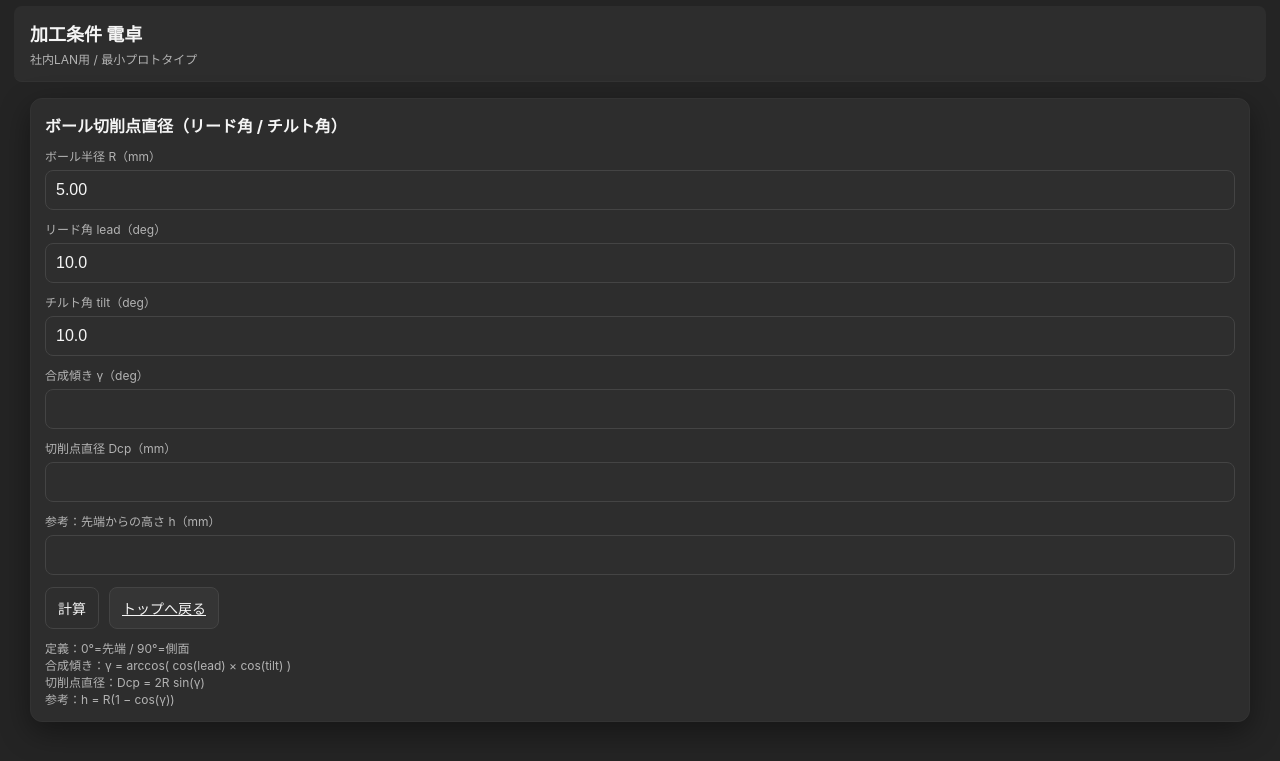
After one commit to m1tkd23-lang/machining-condition-calculator, a Flask app: page /calc/ball-end-contact-diameter in a window 1280 px wide. The commit adds this page. Shown: the top 761 px of the page. Run offline with Flask 3, Linux system fonts and the light colour scheme.

Commit message:
feat: Add ball end contact diameter calculator and corresponding UI components

```diff
--- a/apps/main.py
+++ b/apps/main.py
@@ -56,6 +56,12 @@ def create_app() -> Flask:
     def calc_drill_point_height():
         return render_template("calculators/drill_point_height.html")
 
+    @app.get("/calc/ball-end-contact-diameter")
+    def calc_ball_end_contact_diameter():
+        return render_template("calculators/ball_end_contact_diameter.html")
+
+
+
 
 
     @app.get("/health")
--- /dev/null
+++ b/web/js/calculators/ball_end_contact.js
@@ -0,0 +1,58 @@
+// web/js/calculators/ball_end_contact.js
+
+(function () {
+    const PI = Math.PI;
+
+    function isFiniteNumber(x) {
+        return Number.isFinite(x);
+    }
+
+    function deg2rad(deg) {
+        return (deg * PI) / 180.0;
+    }
+
+    function rad2deg(rad) {
+        return (rad * 180.0) / PI;
+    }
+
+    // 合成傾き γ（deg）: cosγ = cos(lead)cos(tilt)
+    function calcGammaDegFromLeadTilt(lead_deg, tilt_deg) {
+        if (!isFiniteNumber(lead_deg) || !isFiniteNumber(tilt_deg)) return null;
+        if (lead_deg < 0 || tilt_deg < 0) return null;
+
+        const a = deg2rad(lead_deg);
+        const b = deg2rad(tilt_deg);
+
+        const c = Math.cos(a) * Math.cos(b);
+        const cc = Math.max(-1, Math.min(1, c)); // 数値誤差ガード
+        const gamma = Math.acos(cc);
+
+        return rad2deg(gamma);
+    }
+
+    // 切削点直径 Dcp = 2R sin(γ)
+    function calcContactDiameterMm(r_mm, gamma_deg) {
+        if (!isFiniteNumber(r_mm) || !isFiniteNumber(gamma_deg)) return null;
+        if (!(r_mm > 0)) return null;
+        if (gamma_deg < 0 || gamma_deg > 90.0 + 1e-9) return null; // 今回の定義域（0〜90）
+
+        const g = deg2rad(gamma_deg);
+        return 2.0 * r_mm * Math.sin(g);
+    }
+
+    // 参考：先端からの高さ h = R(1 - cosγ)
+    function calcTipHeightMm(r_mm, gamma_deg) {
+        if (!isFiniteNumber(r_mm) || !isFiniteNumber(gamma_deg)) return null;
+        if (!(r_mm > 0)) return null;
+        if (gamma_deg < 0 || gamma_deg > 90.0 + 1e-9) return null;
+
+        const g = deg2rad(gamma_deg);
+        return r_mm * (1.0 - Math.cos(g));
+    }
+
+    window.BallEndContact = {
+        calcGammaDegFromLeadTilt,
+        calcContactDiameterMm,
+        calcTipHeightMm,
+    };
+})();
--- /dev/null
+++ b/web/js/page_ball_end_contact_diameter.js
@@ -0,0 +1,58 @@
+// web/js/page_ball_end_contact_diameter.js
+(function () {
+    const $ = (id) => document.getElementById(id);
+
+    function toNumber(value) {
+        if (value === "" || value === null || value === undefined) return NaN;
+        return Number(value);
+    }
+
+    function setMsg(text, isError) {
+        const el = $("msg");
+        if (!el) return;
+        el.textContent = text || "";
+        el.classList.toggle("error", !!isError);
+    }
+
+    function round(value, digits) {
+        const p = Math.pow(10, digits);
+        return Math.round(value * p) / p;
+    }
+
+    function setOut(id, v) {
+        const el = $(id);
+        if (!el) return;
+        el.value = (v === null || v === undefined || !Number.isFinite(v)) ? "" : String(v);
+    }
+
+    function onCalc() {
+        if (!window.BallEndContact) {
+            setMsg("ball_end_contact.js が読み込まれていません。", true);
+            return;
+        }
+
+        const r = toNumber($("r_mm")?.value);
+        const lead = toNumber($("lead_deg")?.value);
+        const tilt = toNumber($("tilt_deg")?.value);
+
+        const gamma = window.BallEndContact.calcGammaDegFromLeadTilt(lead, tilt);
+        if (gamma == null) {
+            setMsg("入力値を確認してください（R>0, lead/tilt は 0 以上）。", true);
+            setOut("gamma_deg", NaN);
+            setOut("dcp_mm", NaN);
+            setOut("h_mm", NaN);
+            return;
+        }
+
+        const dcp = window.BallEndContact.calcContactDiameterMm(r, gamma);
+        const h = window.BallEndContact.calcTipHeightMm(r, gamma);
+
+        setOut("gamma_deg", round(gamma, 2));
+        setOut("dcp_mm", dcp == null ? NaN : round(dcp, 3));
+        setOut("h_mm", h == null ? NaN : round(h, 3));
+
+        setMsg("計算しました。", false);
+    }
+
+    $("btn_calc")?.addEventListener("click", onCalc);
+})();
--- /dev/null
+++ b/web/templates/calculators/ball_end_contact_diameter.html
@@ -0,0 +1,68 @@
+<!--web/templates/calculators/ball_end_contact_diameter.html-->
+
+{% extends "base.html" %}
+{% set title = "ボール切削点直径（リード/チルト）- 加工条件 電卓" %}
+
+{% block content %}
+<section class="card">
+    <h2>ボール切削点直径（リード角 / チルト角）</h2>
+
+    <div class="grid">
+        <label class="field">
+            <span>ボール半径 R（mm）</span>
+            <input id="r_mm" type="number" inputmode="decimal" step="0.01" min="0" value="5.00" readonly
+                data-numpad="decimal" autocomplete="off">
+        </label>
+
+        <label class="field">
+            <span>リード角 lead（deg）</span>
+            <input id="lead_deg" type="number" inputmode="decimal" step="0.1" min="0" value="10.0" readonly
+                data-numpad="decimal" autocomplete="off">
+        </label>
+
+        <label class="field">
+            <span>チルト角 tilt（deg）</span>
+            <input id="tilt_deg" type="number" inputmode="decimal" step="0.1" min="0" value="10.0" readonly
+                data-numpad="decimal" autocomplete="off">
+        </label>
+
+        <!-- outputs -->
+        <label class="field">
+            <span>合成傾き γ（deg）</span>
+            <input id="gamma_deg" type="number" inputmode="decimal" step="0.1" min="0" value="" readonly
+                data-numpad="decimal" autocomplete="off">
+        </label>
+
+        <label class="field">
+            <span>切削点直径 Dcp（mm）</span>
+            <input id="dcp_mm" type="number" inputmode="decimal" step="0.001" min="0" value="" readonly
+                data-numpad="decimal" autocomplete="off">
+        </label>
+
+        <label class="field">
+            <span>参考：先端からの高さ h（mm）</span>
+            <input id="h_mm" type="number" inputmode="decimal" step="0.001" min="0" value="" readonly
+                data-numpad="decimal" autocomplete="off">
+        </label>
+    </div>
+
+    <div class="row">
+        <button id="btn_calc" class="btn">計算</button>
+        <a class="btn btn-sub" href="/">トップへ戻る</a>
+    </div>
+
+    <div id="msg" class="msg" aria-live="polite"></div>
+
+    <div class="note">
+        定義：0°=先端 / 90°=側面<br>
+        合成傾き：γ = arccos( cos(lead) × cos(tilt) )<br>
+        切削点直径：Dcp = 2R sin(γ)<br>
+        参考：h = R(1 − cos(γ))
+    </div>
+</section>
+{% endblock %}
+
+{% block scripts %}
+<script src="/js/calculators/ball_end_contact.js"></script>
+<script src="/js/page_ball_end_contact_diameter.js"></script>
+{% endblock %}
--- a/web/templates/index.html
+++ b/web/templates/index.html
@@ -43,6 +43,12 @@
             <div class="menu-desc">R・h → Deff / Vc_eff / vf / 粗さ目安</div>
         </a>
 
+        <a class="menu-item" href="/calc/ball-end-contact-diameter">
+            <div class="menu-title">ボール切削点直径（リード/チルト）</div>
+            <div class="menu-desc">R・lead・tilt → 合成角γ → 切削点直径Dcp</div>
+        </a>
+
+
         <a class="menu-item" href="/calc/rigidity-ratio">
             <div class="menu-title">剛性倍率（L×・太さ×）</div>
             <div class="menu-desc">剛性倍率 = 太さ⁴ / L³（基準=1）</div>
```
Also changed, not shown: サーバー更新時 作業手順.txt (+11 -0 lines).
